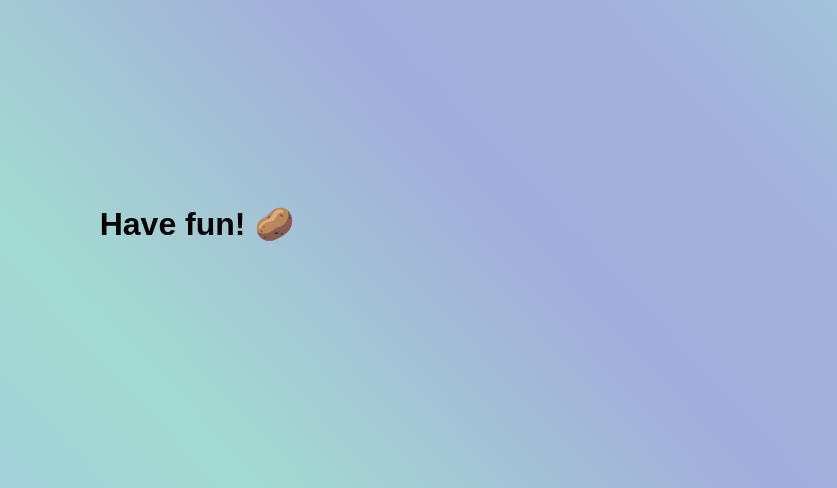
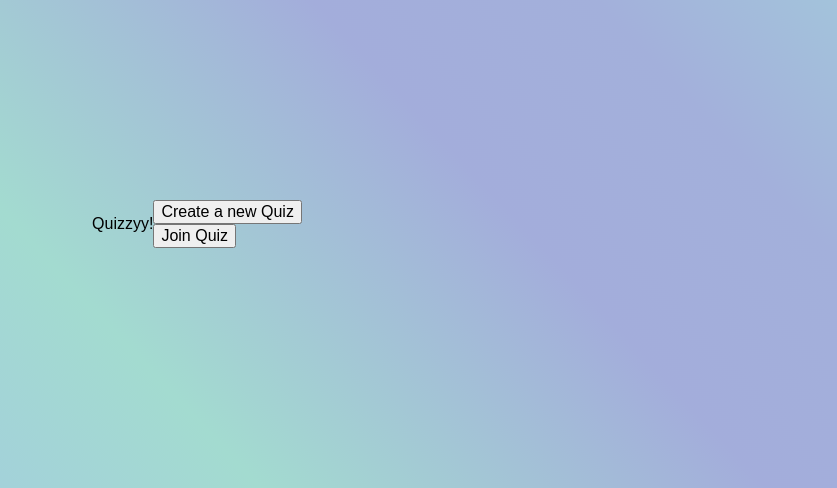
Before and after one commit to glebshkut/midterm, a Node server app: page / in a window 1280 px wide. Shown: the part 176-664 px from the top of the page, without its empty margins (443-1280 px from the left). Run offline with Node 20, Linux system fonts and the light colour scheme; style sheets or scripts are compiled from the project's sources.

Commit message:
add join quiz buttons

```diff
--- a/server.js
+++ b/server.js
@@ -37,11 +37,13 @@ app.use(express.static("public"));
 // Note: Feel free to replace the example routes below with your own
 const usersRoutes = require("./routes/users");
 const widgetsRoutes = require("./routes/widgets");
+// const widgetsRoutes = require("./routes/landing.js");
 
 // Mount all resource routes
 // Note: Feel free to replace the example routes below with your own
 app.use("/api/users", usersRoutes(db));
 app.use("/api/widgets", widgetsRoutes(db));
+// app.use("/", widgetsRoutes(db));
 // Note: mount other resources here, using the same pattern above
 
 // Home page
--- a/views/index.ejs
+++ b/views/index.ejs
@@ -14,7 +14,24 @@
 </head>
 
 <body>
-  <h1>Have fun! 🥔</h1>
+  <div class="logo">
+    Quizzyy!
+  </div>
+  <main class="main-menu">
+    <form class="new-quiz">
+      <button class="new-quiz-button">
+        Create a new Quiz
+      </button>
+    </form>
+
+    <form class="join-quiz">
+      <button class="join-quiz-button">
+        Join Quiz
+      </button>
+    </form>
+  </main>
+
+
 </body>
 
 </html>
```
Also changed, not shown: routes/landing.js (added), 1 other file.
